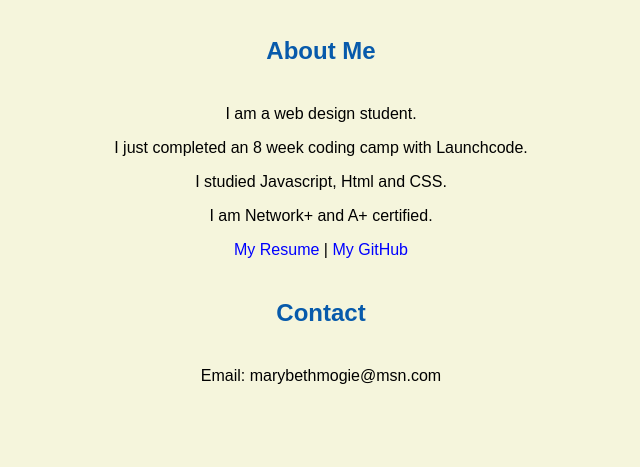
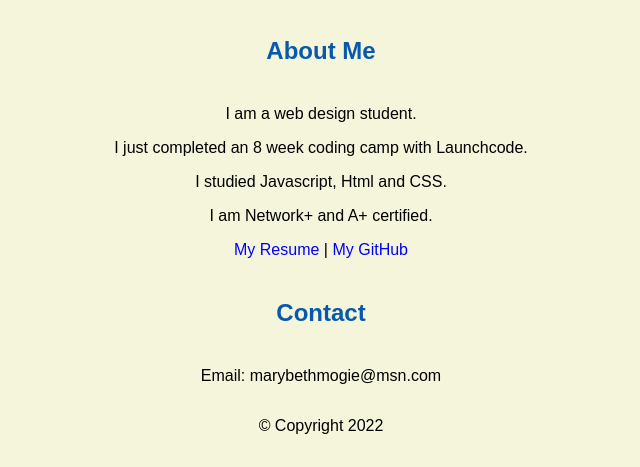
Before and after one commit to mbMogs/mbMogs.github.io, a plain HTML site: page index.html in a window 1280 px wide. Shown: the part 379-846 px from the top of the page, without its empty margins (319-959 px from the left). Before the commit the page ends 800 px from the top, so only its background shows below. Drawn offline with Linux system fonts and the light colour scheme.

Commit message:
Update index.html

```diff
--- a/index.html
+++ b/index.html
@@ -24,8 +24,6 @@
 
   </body>
 
-  <footer>
-
-  </footer>
+  <footer><medium>&copy; Copyright 2022</medium></footer></center>
 
 </html>
```
